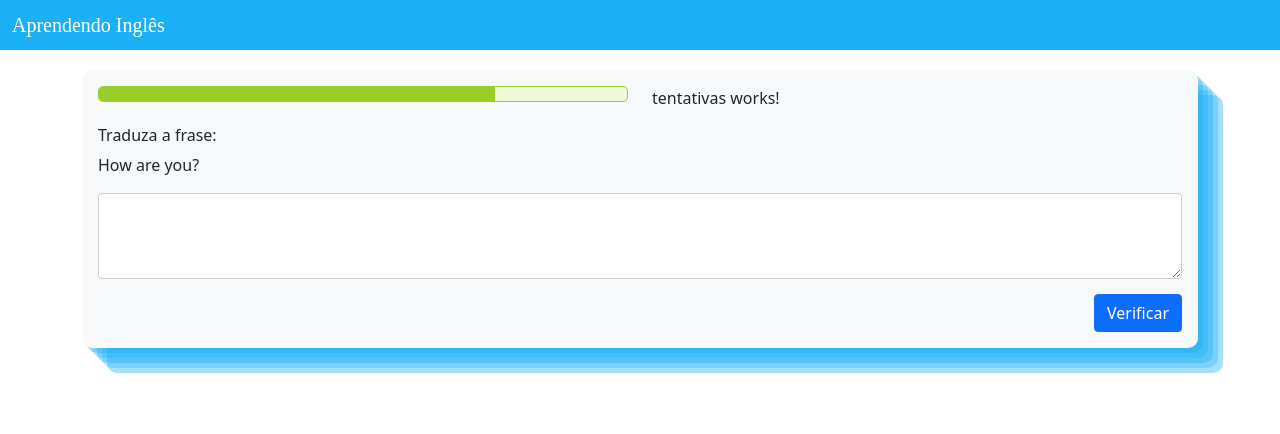
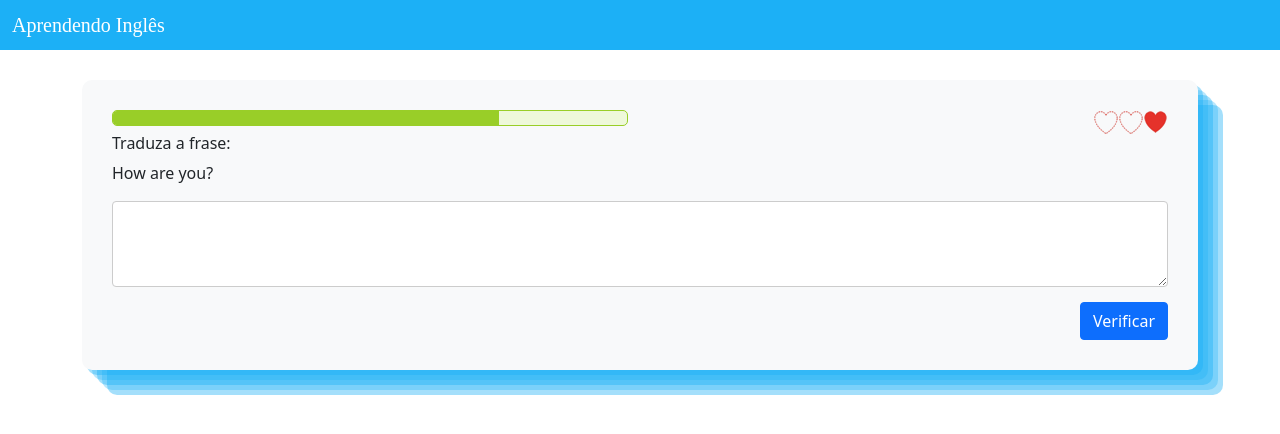
Before and after one commit to PriscilaRoza/app_English, an Angular app: page / in a window 1280 px wide. Shown: the top 434 px of the page. Built offline with nearby package versions, Linux system fonts and the light colour scheme; a web font is replaced by a local one.

Commit message:
update[tentativas.component]add hearts

```diff
--- a/src/app/painel/painel.component.css
+++ b/src/app/painel/painel.component.css
@@ -2,7 +2,9 @@
   margin-top: 15px;
 }
 .card {
-  margin-top: 20px;
+  margin-top: 30px;
+  padding: 30px;
+  /* margin-top: 20px; */
   border: none;
   border-radius: 10px;
   box-shadow: rgba(28, 176, 246, 0.4) 5px 5px, rgba(28, 176, 246, 0.3) 10px 10px,
--- a/src/app/tentativas/tentativas.component.html
+++ b/src/app/tentativas/tentativas.component.html
@@ -1 +1,5 @@
-<p>tentativas works!</p>
+<div class="d-flex justify-content-end">
+  <img src="../../assets/coracao_vazio.png" alt="heart" />
+  <img src="../../assets/coracao_vazio.png" alt="heart" />
+  <img src="../../assets/coracao_cheio.png" alt="heart" />
+</div>
```
Also changed, not shown: src/assets/coracao_cheio.png (added), src/assets/coracao_vazio.png (added).
